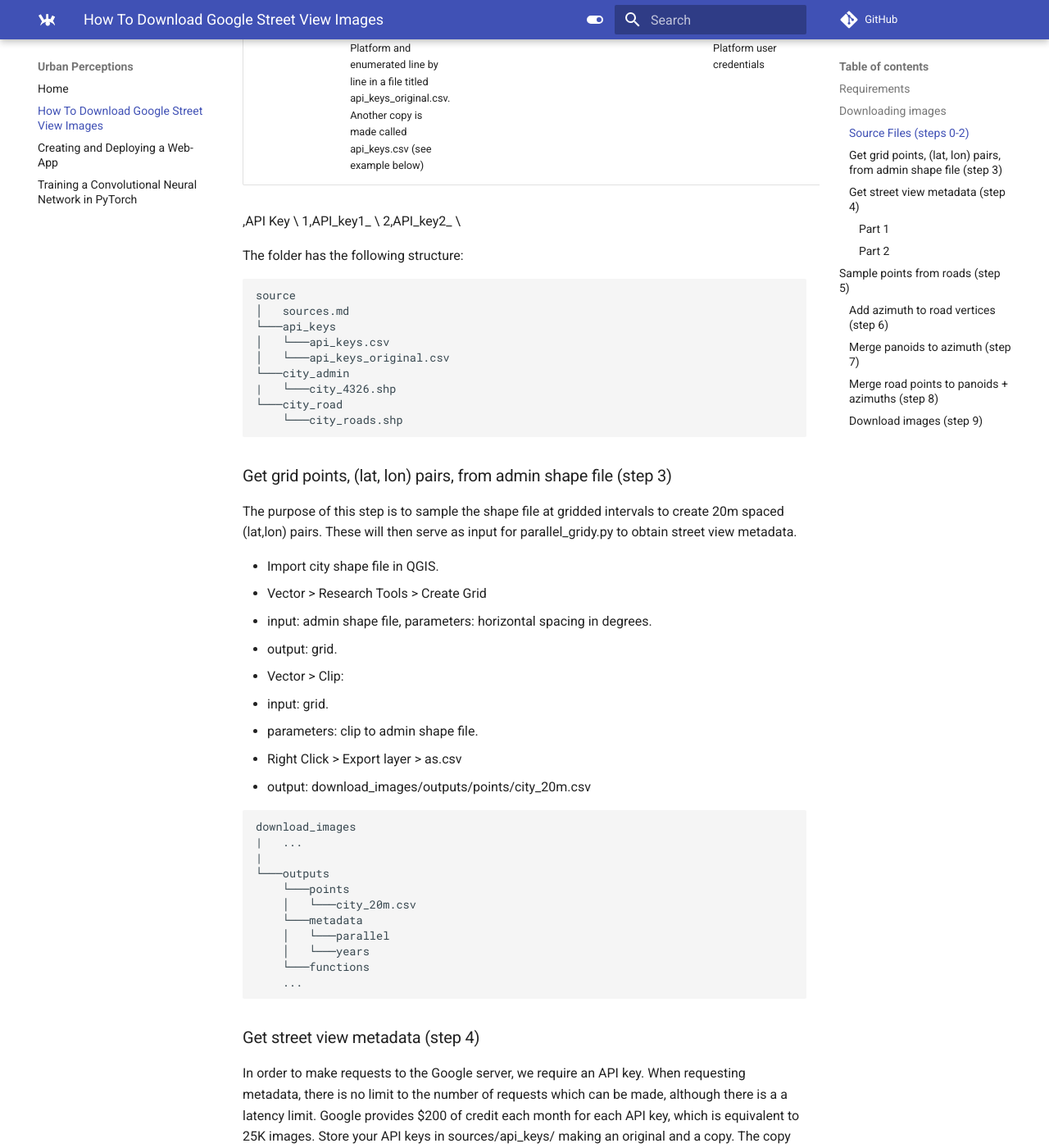
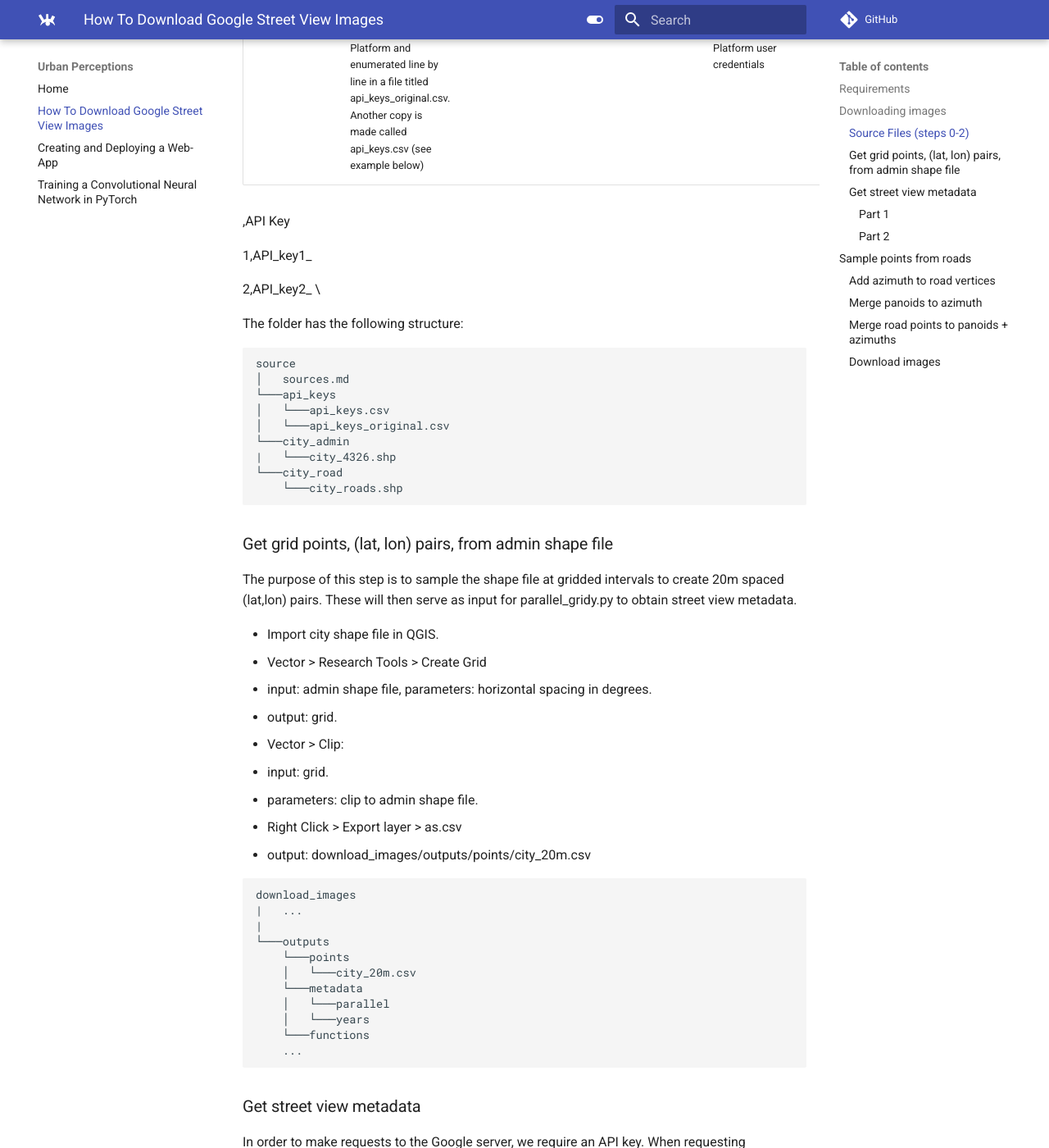
Before and after one commit to emilymuller1991/urban-perceptions, an MkDocs documentation site: the page built from docs/1.download_images.md, in a window 1280 px wide and 1400 px high, scrolled down 1982 px. Shown: the whole window at 82% size. Built offline with MkDocs 1.6.1 and Material for MkDocs 9.7.7, drawn with Linux system fonts in a browser that asks for light colours; comment, search, counter and statistics services are not loaded; some of the changed text lies outside the part shown.

Commit message:
Update 1.download_images.md

````diff
--- a/docs/1.download_images.md
+++ b/docs/1.download_images.md
@@ -38,8 +38,10 @@ Sources are listed below. These files will need to be downloaded manually for Lo
 |London Roads|Shape file of road network|https://www.ordnancesurvey.co.uk/business-government/products/open-map-roads|Any road network clipped to that same extent as administrative boundary|2019|city_roads/gla_streets.shp|
 |API keys|api_keys are collected from the Google Cloud Platform and enumerated line by line in a file titled api_keys_original.csv. Another copy is made called api_keys.csv (see example below)|https://console.cloud.google.com/| File needs to be made using Google Cloude Platform user credentials| 2019| api_keys/api_keys.csv and api_keys/api_keys_original.csv|
 
-,API Key \
-1,API_key1_ \
+,API Key
+
+1,API_key1_
+
 2,API_key2_ \
 
 The folder has the following structure:
@@ -56,7 +58,7 @@ source
     └───city_roads.shp
 ```
 
-### Get grid points, (lat, lon) pairs, from admin shape file (step 3)
+### Get grid points, (lat, lon) pairs, from admin shape file
 
 The purpose of this step is to sample the shape file at gridded intervals to create 20m spaced (lat,lon) pairs. These will then serve as input for parallel_gridy.py to obtain street view metadata.
 
@@ -84,7 +86,7 @@ download_images
     ...
 ```
 
-### Get street view metadata (step 4)
+### Get street view metadata
 
 In order to make requests to the Google server, we require an API key. When requesting metadata, there is no limit to the number of requests which can be made, although there is a a latency limit. Google provides $200 of credit each month for each API key, which is equivalent to 25K images. Store your API keys in sources/api_keys/ making an original and a copy. The copy will get depleted when running the metadata tasks and must be recopied for each task, subject to cost constraints. The python programme parallel_grid.py will read in API keys in order to obtain metadata.
 
@@ -122,7 +124,7 @@ python3 functions/parallel_output.py city_20m outputs/metadata/parallel/ /output
 
 The first argument is the city_20m name given tofiles. The second argument is the path to parallel metadata output and the third argument is path to save aggregated metadata.
 
-## Sample points from roads (step 5)
+## Sample points from roads
 
 get_road_points.py will sample 20m distance points along all roads in the city_street.shp file and output a .shp file containing sampled points. The function uses the pyQGIS module and requires [qchainage plugin](https://github.com/mach0/qchainage) from QGIS.
 
@@ -134,7 +136,7 @@ The first argument inputs road shape file location and the second argument passe
 
 Open this shape file in QGIS and export as .csv for step 8.
 
-### Add azimuth to road vertices (step 6)
+### Add azimuth to road vertices
 
 One step in data cleaning is to get the azimuth angle of the road to north bearing. This will then serve as a rotation of camera input when we download the images. This will be necessary since inputting standard 90 degrees is often offset and does not give a perpindicular angle to the road. The azimuth.py function uses the pyQGIS module and requires [Azimuth plugin](https://github.com/lcoandrade/AzimuthDistanceCalculator/blob/master/azimuthsAndDistances/azimuthsAndDistances.py) from QGIS.
 
@@ -156,7 +158,7 @@ python3 azimuth.py source/city_roads/city_streets.shp** outputs/roads/city_road_
 
 The first argument is the location of the streets shape file, the second argument is the location of our QGIS output and third argument is save location of our new azimuth file. **city_streets.shp file needs to be single parts.
 
-### Merge panoids to azimuth (step 7)
+### Merge panoids to azimuth
 
 The final steps utilise psql to merge panoid metadata to azimuths to serve as input for download. It requires the installation of postgres. Once you have downloaded postgres and created user, create database as follows:
 
@@ -172,7 +174,7 @@ psql -U user -d city -f functions/panoids_azimuth_merge.sql
 
 Change path to root_dir in lines 35 and 39.
 
-### Merge road points to panoids + azimuths (step 8)
+### Merge road points to panoids + azimuths
 
 The next step is to sample panoids by the 20m road intervals. This ensures one area is not over sampled, and furthermore, have an approximation of GSV road coverage.
 
@@ -186,7 +188,7 @@ remove duplicate IDs by specifying path in function/remove_duplicate_ids and run
 python3 functions/remove_duplicate_ids.py
 ```
 
-### Download images (step 9)
+### Download images
 
 Now we can download the images using the final output from the previous step, python and gnu parallel. Remember to copy back the original api_keys_original.csv to api_keys.csv.
 We will first convert the sampled panoids to plain text as follows:
````
